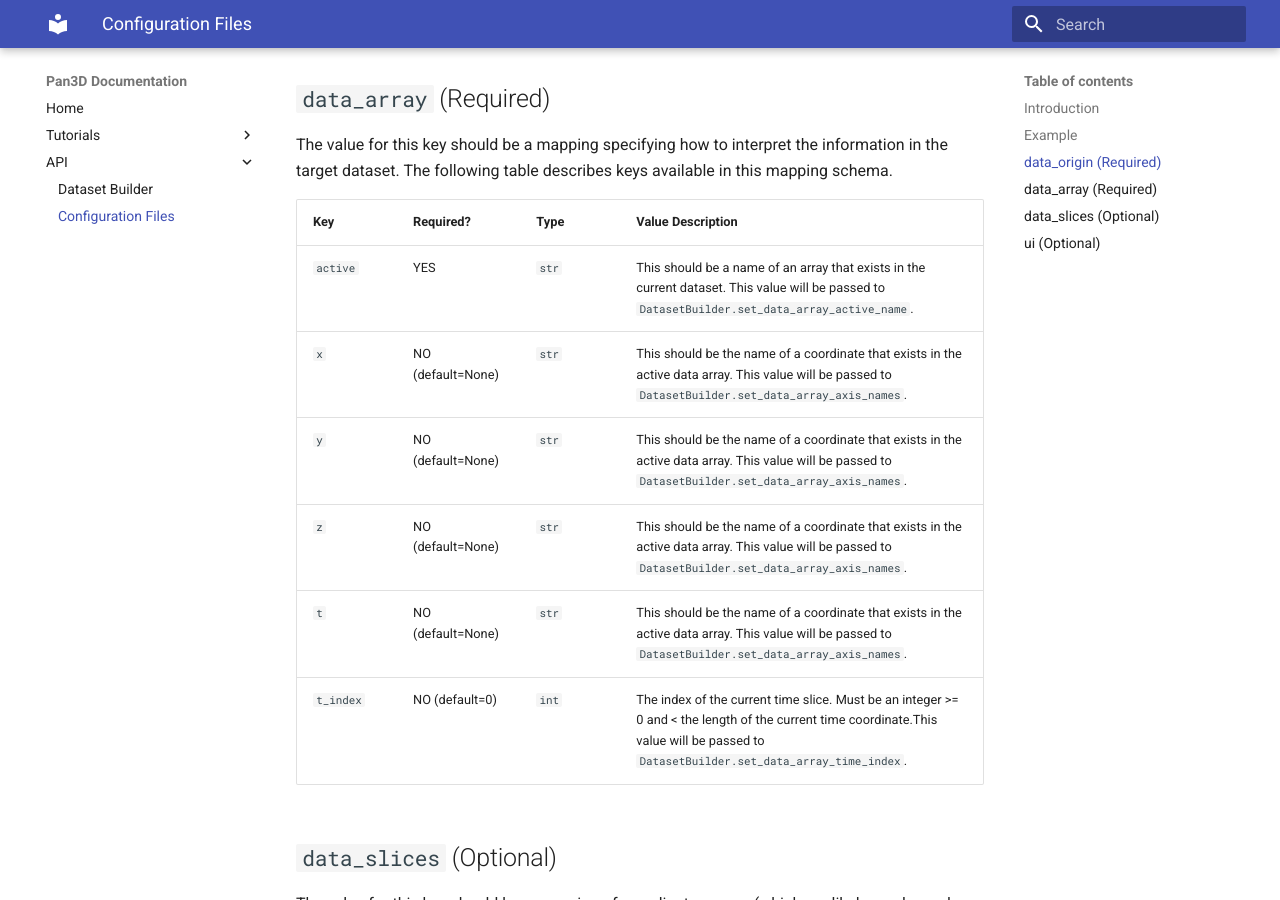
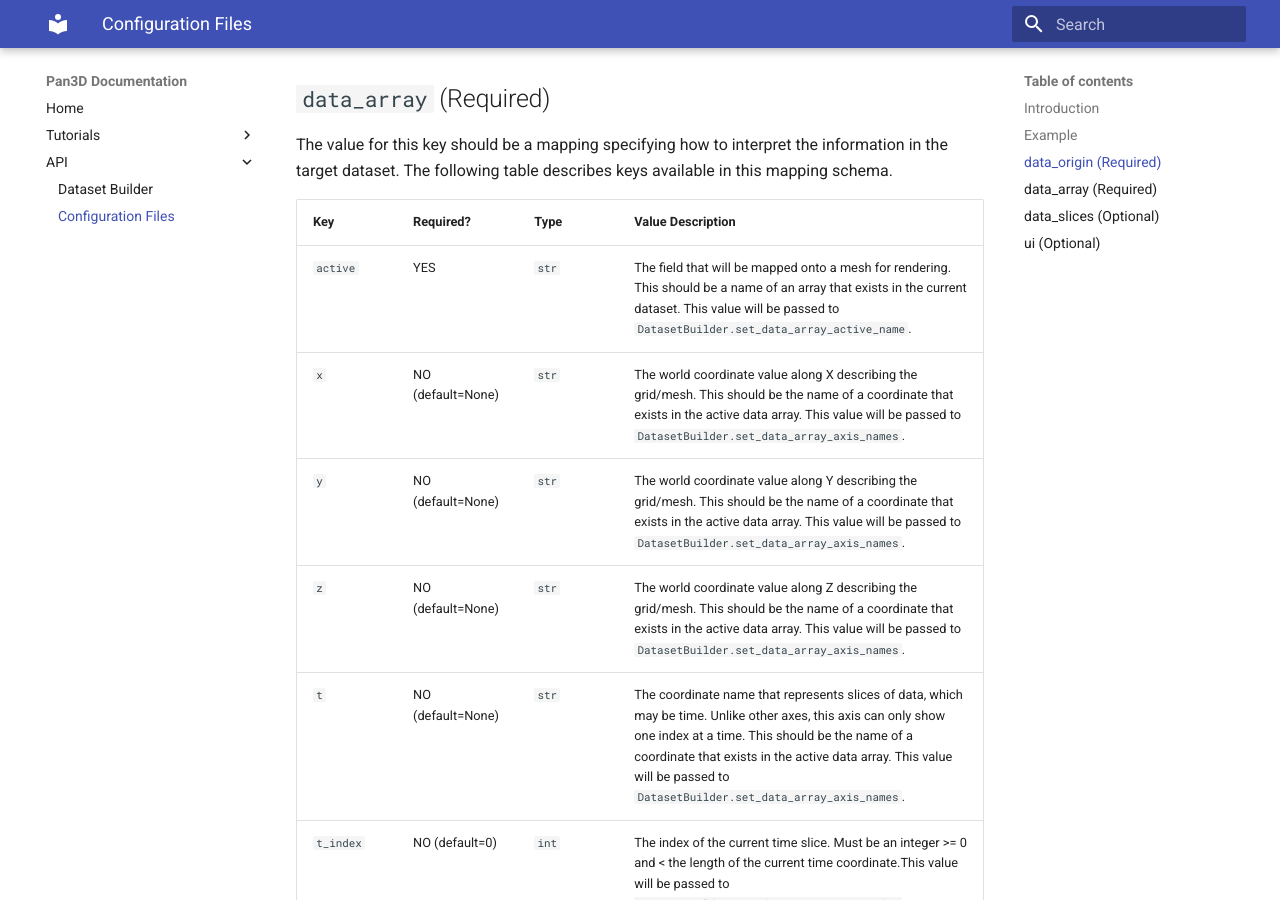
Before and after one commit to Kitware/pan3d, an MkDocs documentation site: the page built from docs/api/configuration.md, in a window 1280 px wide and 900 px high, scrolled down 1220 px. Built offline with MkDocs 1.6.1 and Material for MkDocs 9.7.7, drawn with Linux system fonts in a browser that asks for light colours.

Commit message:
docs: Add descriptors for what each axis represents

```diff
--- a/docs/api/configuration.md
+++ b/docs/api/configuration.md
@@ -49,11 +49,11 @@
 
 | Key | Required? | Type | Value Description |
 |-----|-----------|------|-------------------|
-|`active`|YES     |`str` |This should be a name of an array that exists in the current dataset. This value will be passed to `DatasetBuilder.set_data_array_active_name`. |
-|`x`  |NO (default=None)  |`str`|This should be the name of a coordinate that exists in the active data array. This value will be passed to `DatasetBuilder.set_data_array_axis_names`.|
-|`y`  |NO (default=None)  |`str`|This should be the name of a coordinate that exists in the active data array. This value will be passed to `DatasetBuilder.set_data_array_axis_names`.|
-|`z`  |NO (default=None)  |`str`|This should be the name of a coordinate that exists in the active data array. This value will be passed to `DatasetBuilder.set_data_array_axis_names`.|
-|`t`  |NO (default=None)  |`str`|This should be the name of a coordinate that exists in the active data array. This value will be passed to `DatasetBuilder.set_data_array_axis_names`.|
+|`active`|YES     |`str` |The field that will be mapped onto a mesh for rendering. This should be a name of an array that exists in the current dataset. This value will be passed to `DatasetBuilder.set_data_array_active_name`. |
+|`x`  |NO (default=None)  |`str`|The world coordinate value along X describing the grid/mesh. This should be the name of a coordinate that exists in the active data array. This value will be passed to `DatasetBuilder.set_data_array_axis_names`.|
+|`y`  |NO (default=None)  |`str`|The world coordinate value along Y describing the grid/mesh. This should be the name of a coordinate that exists in the active data array. This value will be passed to `DatasetBuilder.set_data_array_axis_names`.|
+|`z`  |NO (default=None)  |`str`|The world coordinate value along Z describing the grid/mesh. This should be the name of a coordinate that exists in the active data array. This value will be passed to `DatasetBuilder.set_data_array_axis_names`.|
+|`t`  |NO (default=None)  |`str`|The coordinate name that represents slices of data, which may be time. Unlike other axes, this axis can only show one index at a time. This should be the name of a coordinate that exists in the active data array. This value will be passed to `DatasetBuilder.set_data_array_axis_names`.|
 |`t_index` |NO (default=0)|`int`|The index of the current time slice. Must be an integer >= 0 and < the length of the current time coordinate.This value will be passed to `DatasetBuilder.set_data_array_time_index`.|
 
 ## `data_slices` (Optional)
```
